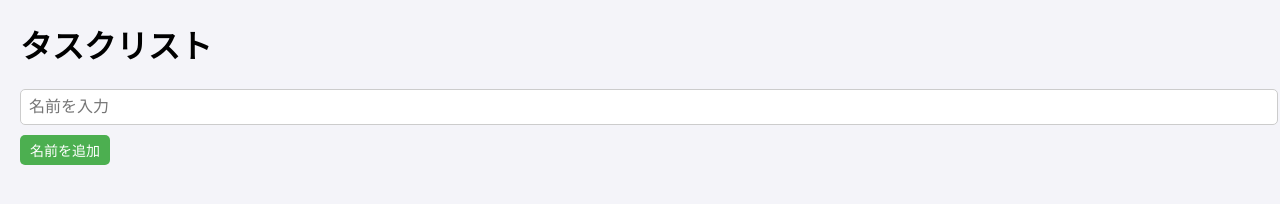
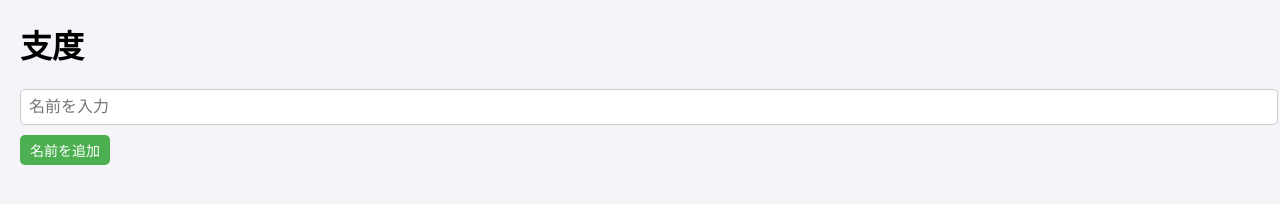
Before and after one commit to O-MASA-HI/sitaku, a plain HTML site: page index.html in a window 1280 px wide. Drawn offline with Linux system fonts and the light colour scheme.

Commit message:
Update index.html

```diff
--- a/index.html
+++ b/index.html
@@ -8,7 +8,7 @@
     <link rel="stylesheet" href="styles.css">
 </head>
 <body>
-    <h1>タスクリスト</h1>
+    <h1>支度</h1>
     <input type="text" id="child-name" placeholder="名前を入力">
     <button id="add-child">名前を追加</button>
     <div id="task-sections"></div>
```
